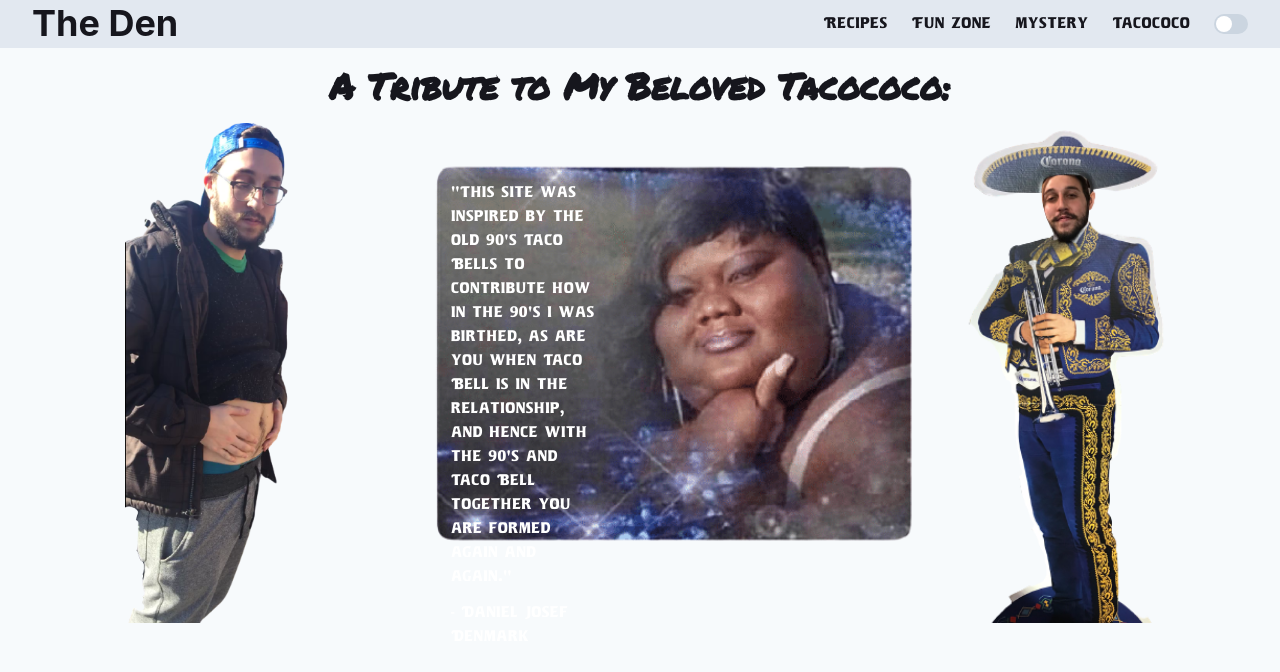
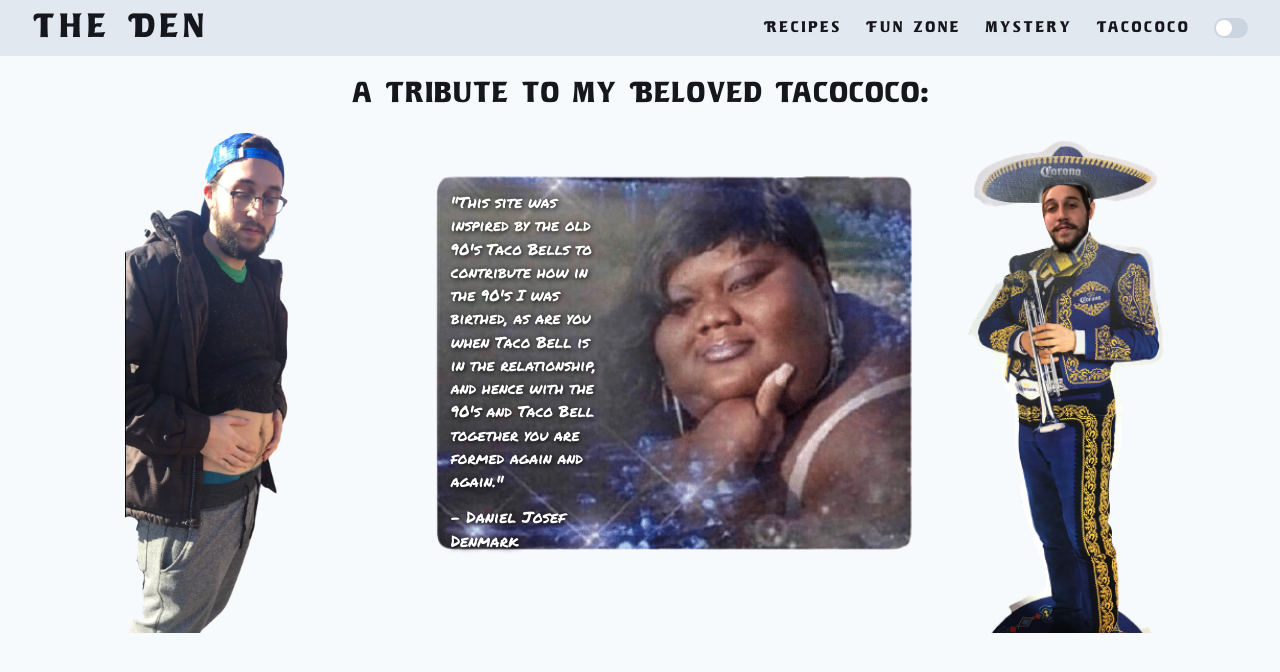
Before and after one commit to kev-luo/denmark, a Next.js app: page /tacococo in a window 1280 px wide. Shown: the top 672 px of the page. Built offline with nearby package versions, Linux system fonts and the light colour scheme.

Commit message:
fonts for tacococo page

```diff
--- a/src/components/Container.js
+++ b/src/components/Container.js
@@ -19,8 +19,8 @@
         bg={bgColor[colorMode]}
         color={color[colorMode]}
         w="100%"
-        h="94vh"
-        mt="6vh"
+        h="93vh"
+        mt="7vh"
       >
         {children}
       </Box>
--- a/src/components/Header.js
+++ b/src/components/Header.js
@@ -19,29 +19,29 @@
       align="center"
       w="100vw"
       px={8}
-      h="6vh"
+      h="7vh"
       zIndex={1}
       bgColor={bgColor[colorMode]}
       color={color[colorMode]}
     >
       <Link href="/">
-        <ChakraLink>
-          <Heading>The Den</Heading>
+        <ChakraLink letterSpacing={3} fontSize={35}>
+          The Den
         </ChakraLink>
       </Link>
 
       <HStack spacing="24px">
         <Link href="/recipes">
-          <ChakraLink>Recipes</ChakraLink>
+          <ChakraLink letterSpacing={2}>Recipes</ChakraLink>
         </Link>
         <Link href="/funzone">
-          <ChakraLink>Fun Zone</ChakraLink>
+          <ChakraLink letterSpacing={2}>Fun Zone</ChakraLink>
         </Link>
         <Link href="/mystery">
-          <ChakraLink>Mystery</ChakraLink>
+          <ChakraLink letterSpacing={2}>Mystery</ChakraLink>
         </Link>
         <Link href="/tacococo">
-          <ChakraLink>Tacococo</ChakraLink>
+          <ChakraLink letterSpacing={2}>Tacococo</ChakraLink>
         </Link>
         <Switch
           color="green"
--- a/src/pages/funzone.js
+++ b/src/pages/funzone.js
@@ -11,8 +11,8 @@
 export default function FunZone() {
   return (
     <Container title="Fun Zone">
-      <Center py={4}>
-        <Heading>Fun Zone - You Best Have Fun 😤</Heading>
+      <Center py={4} fontSize={24}>
+        Fun Zone - You Best Have Fun 😤
       </Center>
       <Flex justifyContent="space-around" w="40%" m="auto">
         <Box alignSelf="center" w="400px">
--- a/src/pages/tacococo.js
+++ b/src/pages/tacococo.js
@@ -8,8 +8,8 @@
   return (
     <Container title="Tacococo">
       {/* title */}
-      <Box textAlign="center" py={4}>
-        <Heading fontFamily="permanent-marker">A Tribute to My Beloved Tacococo:</Heading>
+      <Box textAlign="center" py={4} fontSize={30}>
+        A Tribute to My Beloved Tacococo:
       </Box>
       <Flex justifyContent="space-around">
         {/* belly image */}
@@ -36,14 +36,16 @@
             pt={2}
             pos="absolute"
             top="10%"
+            fontFamily="permanent-marker"
+            textShadow="1px 1px 5px rgba(0,0,0,0.9)"
           >
-            <Text zIndex={1}>
+            <Text zIndex={1} fontSize={15.5}>
               "This site was inspired by the old 90's Taco Bells to contribute
               how in the 90's I was birthed, as are you when Taco Bell is in the
               relationship, and hence with the 90's and Taco Bell together you
               are formed again and again."
             </Text>
-            <Text zIndex={1} mt={3}>
+            <Text zIndex={1} mt={3} >
               - Daniel Josef Denmark
             </Text>
           </Flex>
```
